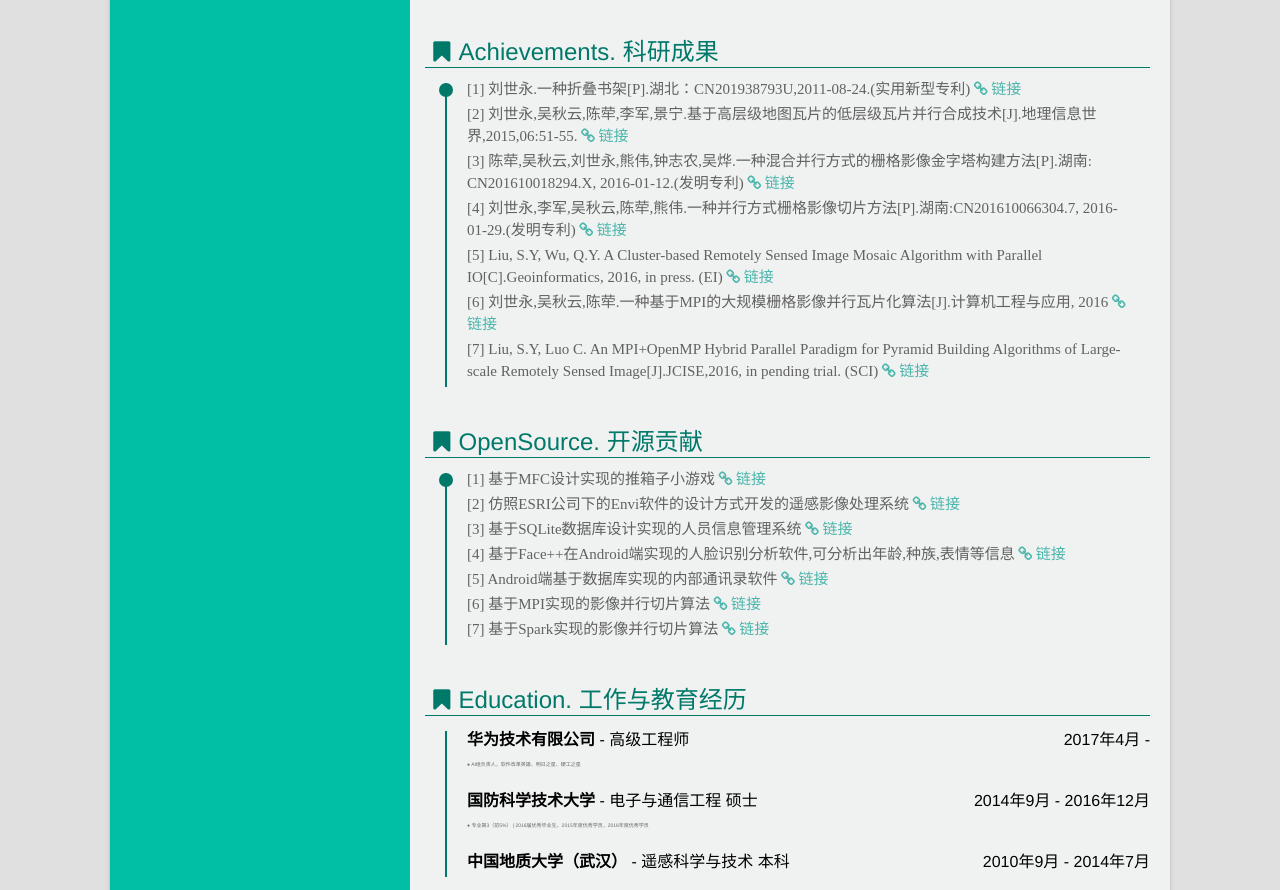
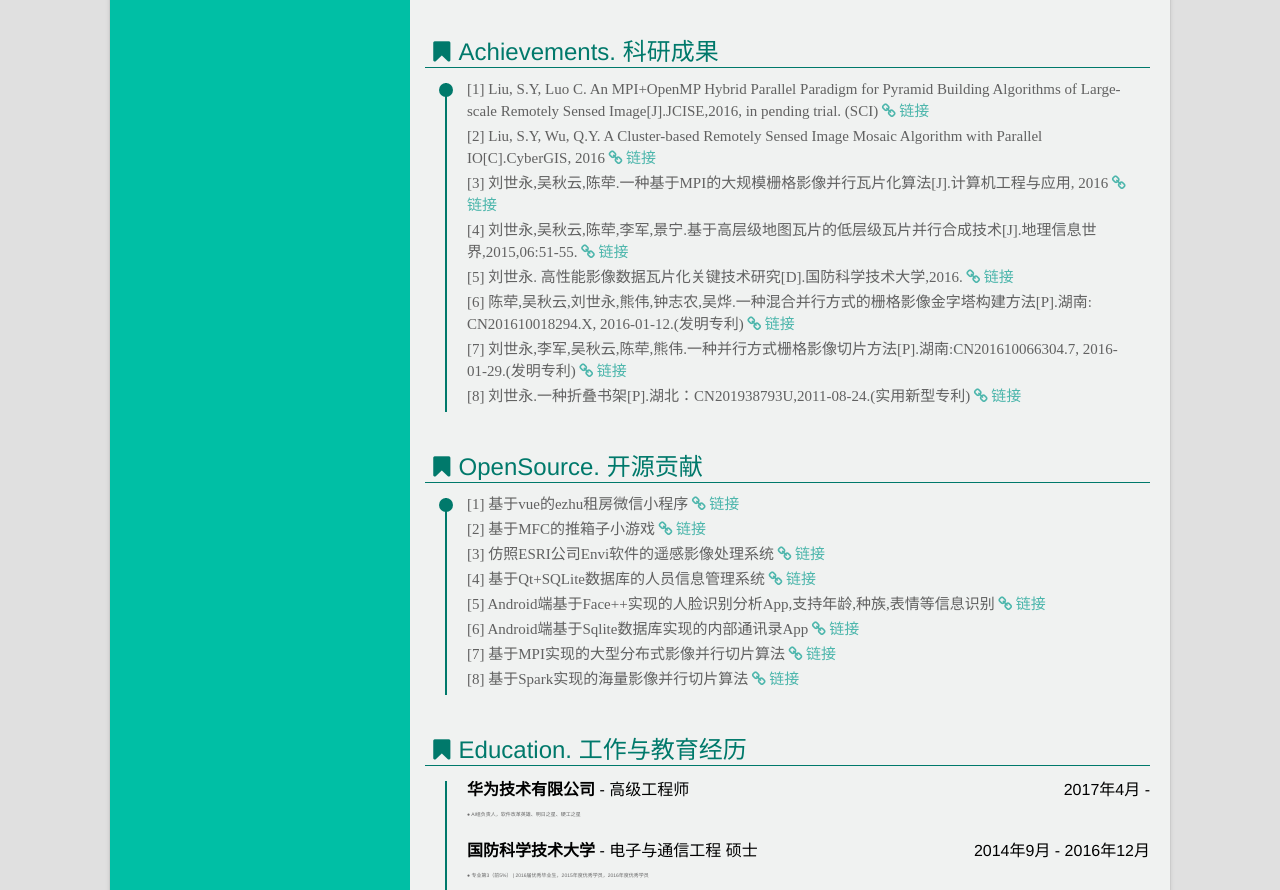
Before and after one commit to lsycool/lsycool.github.com-resume, a plain HTML site: page index.html in a window 1280 px wide. Shown: the part 6018-6908 px from the top of the page. Drawn offline with Linux system fonts and the light colour scheme.

Commit message:
添加论文信息

```diff
--- a/index.html
+++ b/index.html
@@ -470,14 +470,15 @@
                     <ul class="exp">
                         <li>
 							<font face="楷体" size="1px"  color="#004d40">
-								<div class="circle"></div>
-								<p>[1] 刘世永.一种折叠书架[P].湖北：CN201938793U,2011-08-24.(实用新型专利)<a href="https://github.com/lsycool/imgFolder/raw/article/实用新型专利.jpg" target="_blank"><i class="icon-link"></i>链接</a></p>
-								<p>[2] 刘世永,吴秋云,陈荦,李军,景宁.基于高层级地图瓦片的低层级瓦片并行合成技术[J].地理信息世界,2015,06:51-55.<a href="https://github.com/lsycool/imgFolder/raw/article/基于高层级地图瓦片的低层级瓦片并行合成技术.pdf" target="_blank"><i class="icon-link"></i>链接</a></p>
-								<p>[3] 陈荦,吴秋云,刘世永,熊伟,钟志农,吴烨.一种混合并行方式的栅格影像金字塔构建方法[P].湖南: CN201610018294.X, 2016-01-12.(发明专利)<a href="http://so.baiten.cn/detail/patentdetail/63/CN201610018294.X/0" target="_blank"><i class="icon-link"></i>链接</a></p>
-								<p>[4] 刘世永,李军,吴秋云,陈荦,熊伟.一种并行方式栅格影像切片方法[P].湖南:CN201610066304.7, 2016-01-29.(发明专利)<a href="https://github.com/lsycool/imgFolder/raw/article/000001.jpg" target="_blank"><i class="icon-link"></i>链接</a></p>
-								<p>[5] Liu, S.Y, Wu, Q.Y. A Cluster-based Remotely Sensed Image Mosaic Algorithm with Parallel IO[C].Geoinformatics, 2016, in press. (EI)<a href="https://github.com/lsycool/imgFolder/raw/article/mosaic.pdf" target="_blank"><i class="icon-link"></i>链接</a></p>
-								<p>[6] 刘世永,吴秋云,陈荦.一种基于MPI的大规模栅格影像并行瓦片化算法[J].计算机工程与应用, 2016<a href="https://github.com/lsycool/imgFolder/raw/article/基于高层级地图瓦片的低层级瓦片并行合成技术.pdf" target="_blank"><i class="icon-link"></i>链接</a></p>
-								<p>[7] Liu, S.Y, Luo C. An MPI+OpenMP Hybrid Parallel Paradigm for Pyramid Building Algorithms of Large-scale Remotely Sensed Image[J].JCISE,2016, in pending trial. (SCI)<a href="https://github.com/lsycool/imgFolder/raw/article/An MPI + OpenMP Hybrid Parallel Paradigm for Pyramid Building Algorithms of Large-scale Remote Sensing Images.pdf" target="_blank"><i class="icon-link"></i>链接</a></p>
+                                <div class="circle"></div>
+								<p>[1] Liu, S.Y, Luo C. An MPI+OpenMP Hybrid Parallel Paradigm for Pyramid Building Algorithms of Large-scale Remotely Sensed Image[J].JCISE,2016, in pending trial. (SCI)<a href="./achievement/An MPI + OpenMP Hybrid Parallel Paradigm for Pyramid Building Algorithms of Large-scale Remote Sensing Images.pdf" target="_blank"><i class="icon-link"></i>链接</a></p>
+                                <p>[2] Liu, S.Y, Wu, Q.Y. A Cluster-based Remotely Sensed Image Mosaic Algorithm with Parallel IO[C].CyberGIS, 2016<a href="./achievement/A Cluster-based Remotely Sensed Image Mosaic Algorithm with Parallel IO.pdf" target="_blank"><i class="icon-link"></i>链接</a></p>
+                                <p>[3] 刘世永,吴秋云,陈荦.一种基于MPI的大规模栅格影像并行瓦片化算法[J].计算机工程与应用, 2016<a href="./achievement/基于MPI的大规模栅格影像并行瓦片化算法_刘世永.pdf" target="_blank"><i class="icon-link"></i>链接</a></p>
+                                <p>[4] 刘世永,吴秋云,陈荦,李军,景宁.基于高层级地图瓦片的低层级瓦片并行合成技术[J].地理信息世界,2015,06:51-55.<a href="./achievement/基于高层级地图瓦片的低层级瓦片并行合成技术_刘世永.pdf" target="_blank"><i class="icon-link"></i>链接</a></p>
+                                <p>[5] 刘世永. 高性能影像数据瓦片化关键技术研究[D].国防科学技术大学,2016.<a href="./achievement/高性能影像数据瓦片化关键技术研究.pdf" target="_blank"><i class="icon-link"></i>链接</a></p>
+								<p>[6] 陈荦,吴秋云,刘世永,熊伟,钟志农,吴烨.一种混合并行方式的栅格影像金字塔构建方法[P].湖南: CN201610018294.X, 2016-01-12.(发明专利)<a href="./achievement/一种混合并行方式栅格影像金字塔构建方法.pdf" target="_blank"><i class="icon-link"></i>链接</a></p>
+                                <p>[7] 刘世永,李军,吴秋云,陈荦,熊伟.一种并行方式栅格影像切片方法[P].湖南:CN201610066304.7, 2016-01-29.(发明专利)<a href="./achievement/一种并行方式栅格影像切片方法.pdf" target="_blank"><i class="icon-link"></i>链接</a></p>
+                                <p>[8] 刘世永.一种折叠书架[P].湖北：CN201938793U,2011-08-24.(实用新型专利)<a href="./achievement/一种折叠书架.pdf" target="_blank"><i class="icon-link"></i>链接</a></p>
 							</font>
                         </li>
                     </ul>
@@ -488,14 +489,15 @@
                     <ul class="exp">
                         <li>
 							<font face="楷体" size="1px"  color="#004d40">
-								<div class="circle"></div>
-								<p>[1] 基于MFC设计实现的推箱子小游戏<a href="https://github.com/lsycool/Sokoban" target="_blank"><i class="icon-link"></i>链接</a></p>
-								<p>[2] 仿照ESRI公司下的Envi软件的设计方式开发的遥感影像处理系统<a href="https://github.com/lsycool/rsp" target="_blank"><i class="icon-link"></i>链接</a></p>
-								<p>[3] 基于SQLite数据库设计实现的人员信息管理系统<a href="https://github.com/lsycool/14DBMS" target="_blank"><i class="icon-link"></i>链接</a></p>
-								<p>[4] 基于Face++在Android端实现的人脸识别分析软件,可分析出年龄,种族,表情等信息<a href="https://github.com/lsycool/faceDetect" target="_blank"><i class="icon-link"></i>链接</a></p>
-								<p>[5] Android端基于数据库实现的内部通讯录软件<a href="https://github.com/lsycool/contact8" target="_blank"><i class="icon-link"></i>链接</a></p>
-								<p>[6] 基于MPI实现的影像并行切片算法<a href="" target="_blank"><i class="icon-link"></i>链接</a></p>
-								<p>[7] 基于Spark实现的影像并行切片算法<a href="" target="_blank"><i class="icon-link"></i>链接</a></p>
+                                <div class="circle"></div>
+                                <p>[1] 基于vue的ezhu租房微信小程序<a href="https://github.com/lsycool/ezhu" target="_blank"><i class="icon-link"></i>链接</a></p>
+								<p>[2] 基于MFC的推箱子小游戏<a href="https://github.com/lsycool/Sokoban" target="_blank"><i class="icon-link"></i>链接</a></p>
+								<p>[3] 仿照ESRI公司Envi软件的遥感影像处理系统<a href="https://github.com/lsycool/rsp" target="_blank"><i class="icon-link"></i>链接</a></p>
+								<p>[4] 基于Qt+SQLite数据库的人员信息管理系统<a href="https://github.com/lsycool/contact8" target="_blank"><i class="icon-link"></i>链接</a></p>
+								<p>[5] Android端基于Face++实现的人脸识别分析App,支持年龄,种族,表情等信息识别<a href="https://github.com/lsycool/faceDetect" target="_blank"><i class="icon-link"></i>链接</a></p>
+								<p>[6] Android端基于Sqlite数据库实现的内部通讯录App<a href="https://github.com/lsycool/contact8" target="_blank"><i class="icon-link"></i>链接</a></p>
+								<p>[7] 基于MPI实现的大型分布式影像并行切片算法<a href="" target="_blank"><i class="icon-link"></i>链接</a></p>
+								<p>[8] 基于Spark实现的海量影像并行切片算法<a href="" target="_blank"><i class="icon-link"></i>链接</a></p>
 							</font>
                         </li>
                     </ul>
```
Also changed, not shown: 8 other files.
